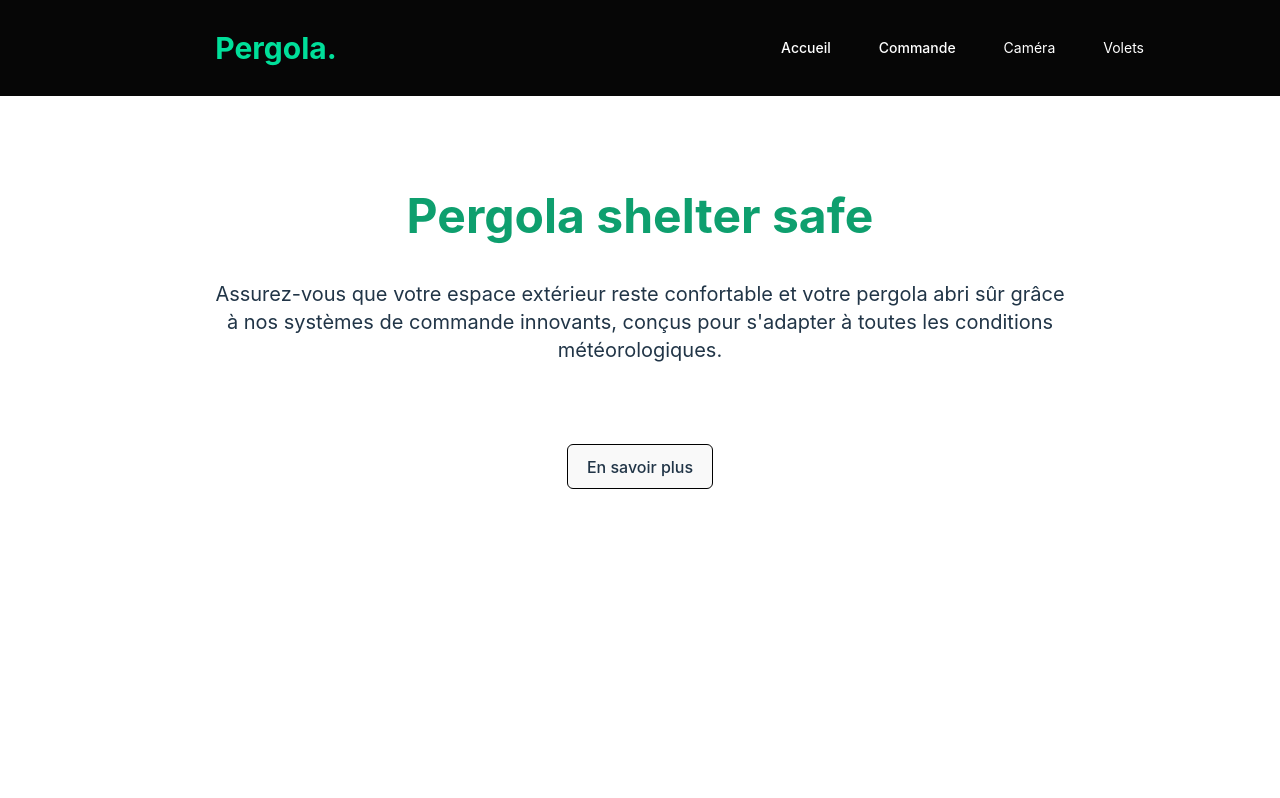
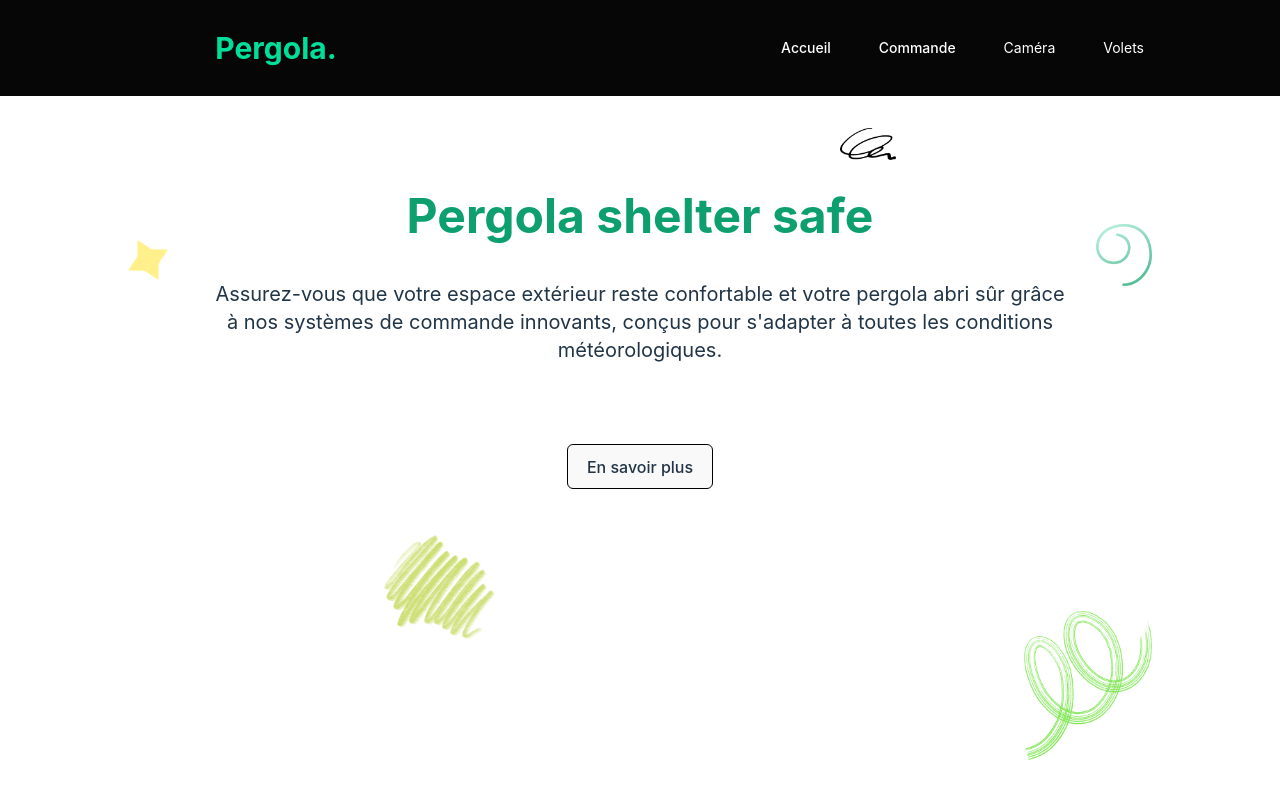
Before and after one commit to Nick-Kevin/Pergola-shelter-safe-web-app, a React (Vite) app: page /Pergola-shelter-safe-web-app/voice-recognition in a window 1280 px wide. Both pictures are taken after a click on the item "Accueil". Built offline with nearby package versions, Linux system fonts and the light colour scheme.

Commit message:
update : home page

```diff
--- a/src/components/Navbar.jsx
+++ b/src/components/Navbar.jsx
@@ -60,7 +60,7 @@ const Navbar = () => {
           <li
             className='p-4 border-b rounded-xl hover:bg-[#00df9a] duration-300 hover:text-black cursor-pointer border-gray-600'
           >
-            <Link to="//Pergola-shelter-safe-web-app">Accueil</Link>
+            <Link to="/Pergola-shelter-safe-web-app">Accueil</Link>
           </li>
           <li
             className='p-4 border-b rounded-xl hover:bg-[#00df9a] duration-300 hover:text-black cursor-pointer border-gray-600'
--- a/src/pages/Home.jsx
+++ b/src/pages/Home.jsx
@@ -1,13 +1,23 @@
 import Navbar from "../components/Navbar";
+import illustration1 from "../assets/home-page/colors-green-gradient-spiral.png"
+import illustration2 from "../assets/home-page/colors-yellow-star.png"
+import illustration3 from "../assets/home-page/doodle-green-scribble.png"
+import illustration4 from "../assets/home-page/energy-bright-green-wave.png"
+import illustration5 from "../assets/home-page/line-scribble-1.png"
 
 function Home() {
     return (
         <div>
             <Navbar/>
-            <section className="pt-48 h-screen flex flex-col items-center">
+            <section className="pt-48 relative h-screen flex flex-col items-center">
                 <h1 className="text-green-500 text-5xl font-bold mb-10">Pergola shelter safe</h1>
                 <h2 className="text-xl w-8/12">Assurez-vous que votre espace extérieur reste confortable et votre pergola abri sûr grâce à nos systèmes de commande innovants, conçus pour s'adapter à toutes les conditions météorologiques.</h2>
                 <button className="mt-20 border border-black rounded-md text-base hover-border-black hover:bg-black hover:text-white">En savoir plus</button>
+                <img src={illustration1} alt="illustration1" className="absolute opacity-50 lg:opacity-100 w-14 top-56 right-32" />
+                <img src={illustration2} alt="illustration2" className="absolute opacity-80 lg:opacity-100 w-10 top-60 left-0 lg:left-32" />
+                <img src={illustration3} alt="illustration3" className="absolute w-12 lg:w-28 bottom-40 left-0 lg:left-96" />
+                <img src={illustration4} alt="illustration4" className="absolute opacity-50 lg:opacity-100 lg:w-32 bottom-10 lg:right-32" />
+                <img src={illustration5} alt="illustration5" className="absolute w-14 top-32 right-12 lg:right-96" />
             </section>
         </div>
     )
```
